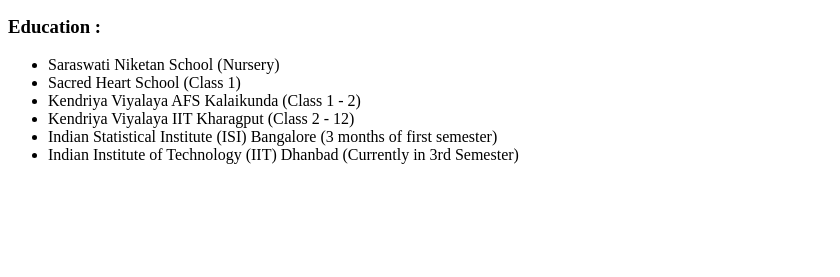
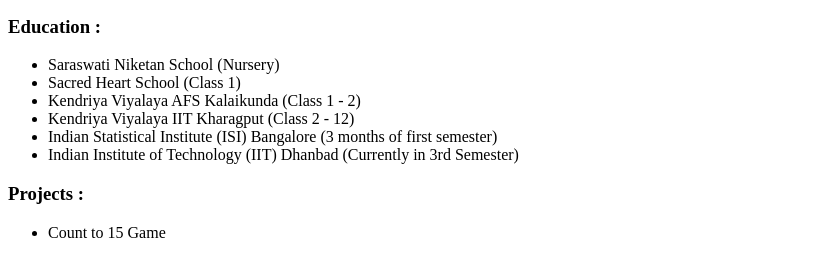
Before and after one commit to SoumyadipMandal1/Portfolio, a plain HTML site: page index.html in a window 1280 px wide. Shown: the part 119-396 px from the top of the page, without its empty margins (0-840 px from the left). Drawn offline with Linux system fonts and the light colour scheme.

Commit message:
Included Projects

```diff
--- a/index.html
+++ b/index.html
@@ -11,8 +11,9 @@
         <center><h1>My Portfolio Website</h1></center>
         <p>
             Name : Soumyadip Mandal<br><br>
-            <h3>Education :</h3>
         </p>
+
+        <h3>Education :</h3>
         <ul>
             <li>Saraswati Niketan School (Nursery)</li>
             <li>Sacred Heart School (Class 1)</li>
@@ -21,5 +22,10 @@
             <li>Indian Statistical Institute (ISI) Bangalore (3 months of first semester)</li>
             <li>Indian Institute of Technology (IIT) Dhanbad (Currently in 3rd Semester)</li>
         </ul>
+
+        <h3>Projects :</h3>
+        <ul>
+            <li>Count to 15 Game</li>
+        </ul>
     </body>
 </html>
```
